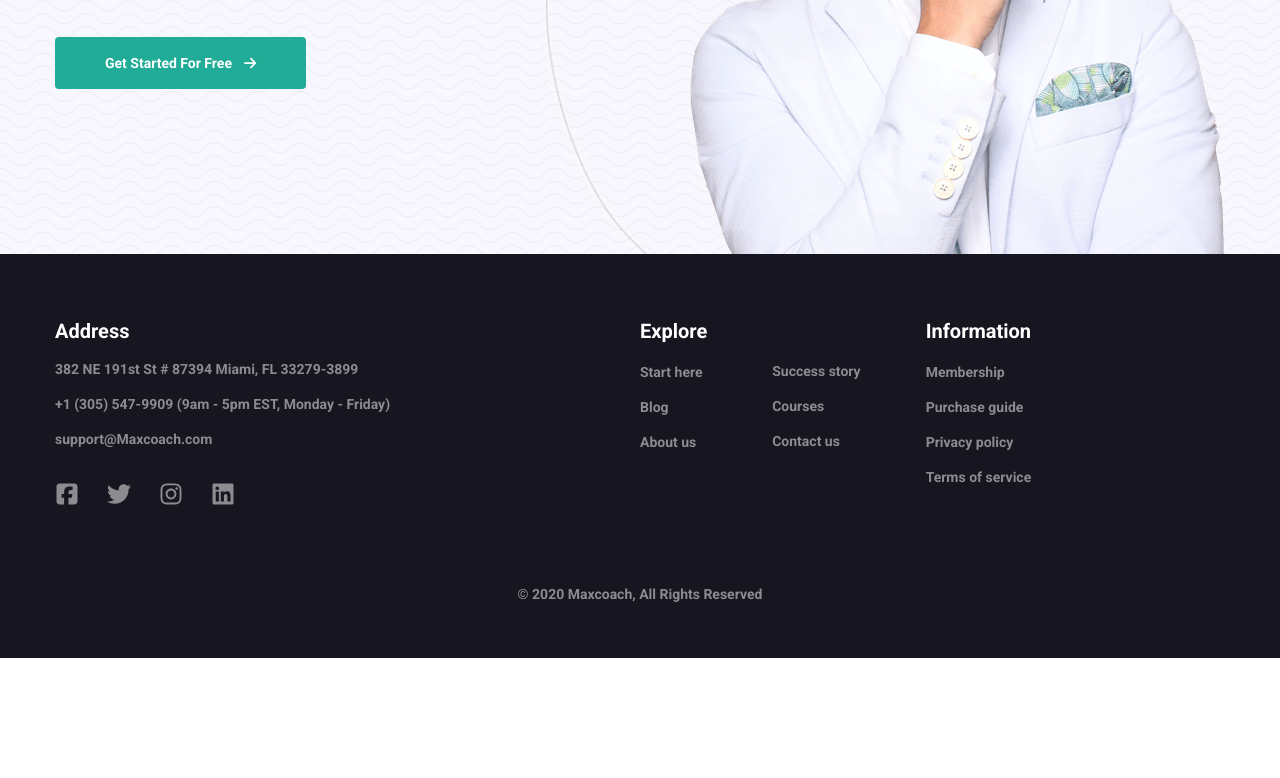
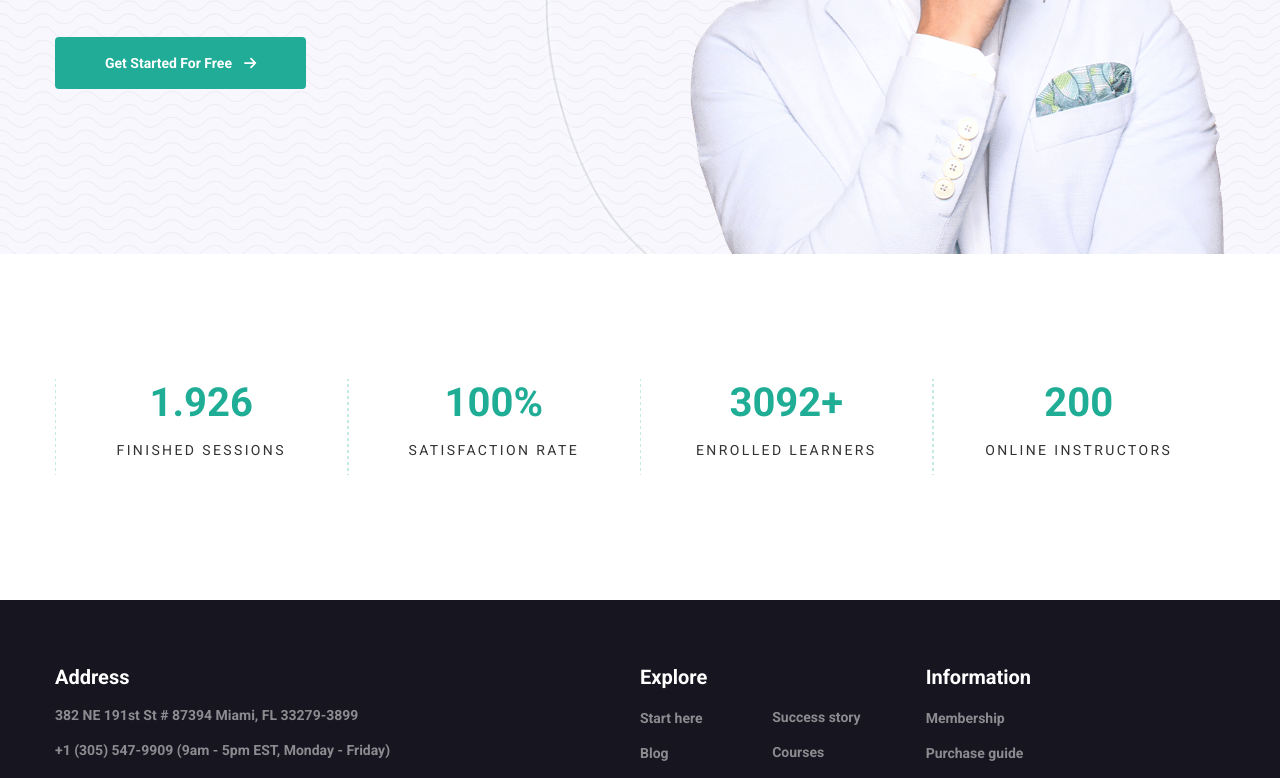
Before and after one commit to MaryChiodelli/proj-html-vuejs, a Vue app: page / in a window 1280 px wide. Shown: the part 534-1312 px from the top of the page. Before the commit the page ends 1192 px from the top, so only its background shows below. Built offline with nearby package versions, Linux system fonts and the light colour scheme.

Commit message:
add statistics section

```diff
--- a/src/components/MainContent.vue
+++ b/src/components/MainContent.vue
@@ -24,12 +24,19 @@
         </div>
       </div>
     </section>
+
+    <StatisticsSection />
   </main>
 </template>
 
 <script>
+import StatisticsSection from './StatisticsSection.vue';
+
 export default {
-  name: 'MainContent'
+  name: 'MainContent',
+  components: {
+    StatisticsSection
+  }
 }
 </script>
 
--- /dev/null
+++ b/src/components/StatisticsSection.vue
@@ -0,0 +1,68 @@
+<template>
+  <div class="section">
+    <div class="container row">
+      <div v-for="(statistic, index) in statistics" :key="index" class="col">
+        <div class="data">{{ statistic.data }}</div>
+        <div class="label">{{ statistic.label }}</div>
+      </div>
+    </div>
+  </div>
+</template>
+
+<script>
+const statistics = [
+  {
+    data: '1.926',
+    label: 'finished sessions'
+  },
+  {
+    data: '100%',
+    label: 'satisfaction rate'
+  },
+  {
+    data: '3092+',
+    label: 'enrolled learners'
+  },
+  {
+    data: '200',
+    label: 'online instructors'
+  }
+]
+
+export default {
+  name: 'StatisticsSection',
+  data() {
+    return {
+      statistics
+    }
+  }
+}
+</script>
+
+<style lang="scss" scoped>
+  @import '../style/variables.scss';
+
+  .section {
+    padding: 125px 0;
+  }
+  .col {
+    height: 96px;
+    flex-basis: 0;
+    flex-grow: 1;
+    background-image: url('../assets/background-pattern-grid-line-06.png');
+    text-align: center;
+  }
+  .data {
+    margin-bottom: 1rem;
+    font-size: 40px;
+    font-weight: 700;
+    color: $primary-color;
+  }
+  .label {
+    font-size: 14px;
+    line-height: 1rem;
+    letter-spacing: 0.17em;
+    color: $body-color;
+    text-transform: uppercase;
+  }
+</style>
--- /dev/null
+++ b/src/style/_variables.scss
@@ -0,0 +1,2 @@
+$primary-color: #20AD96;
+$body-color: #333;
```
